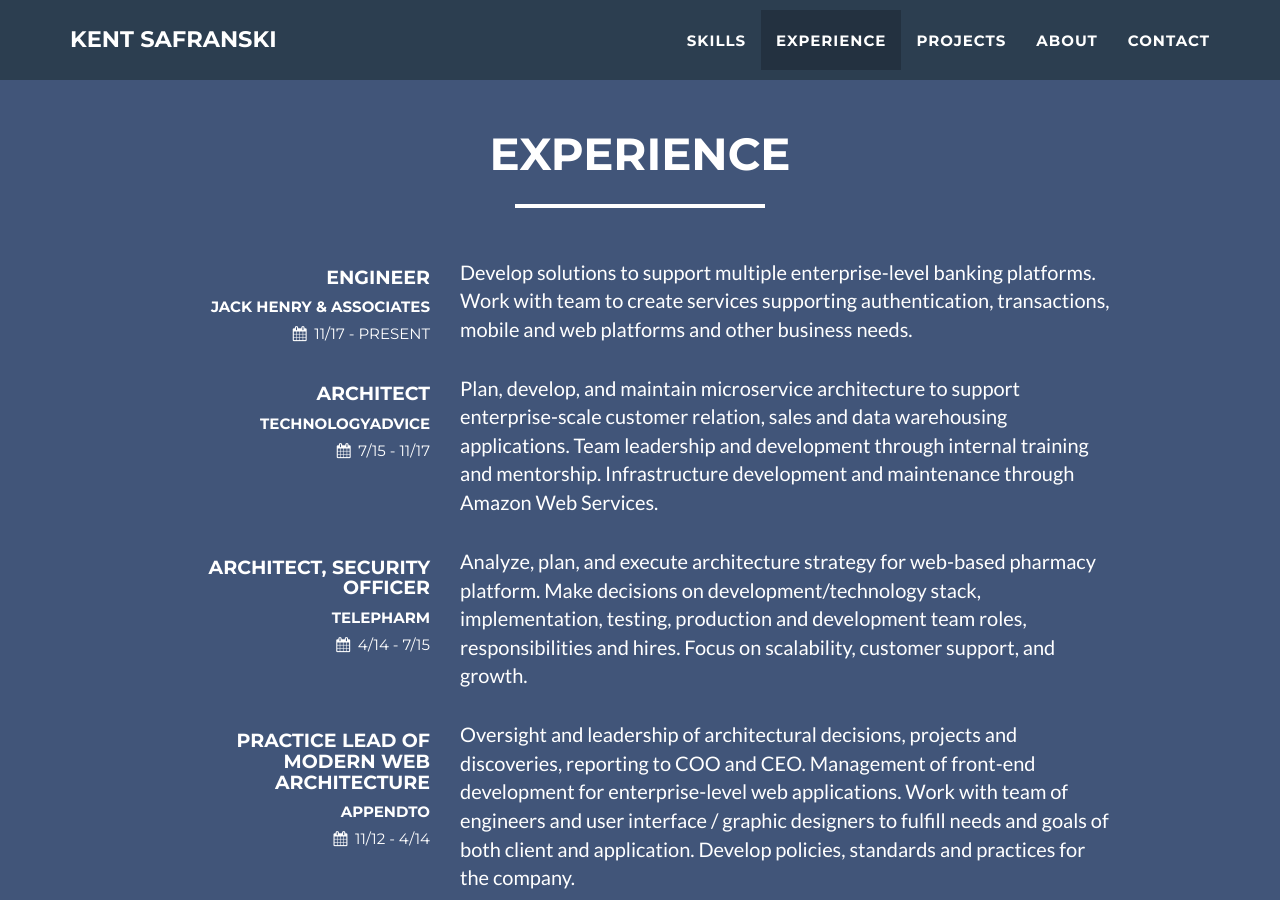
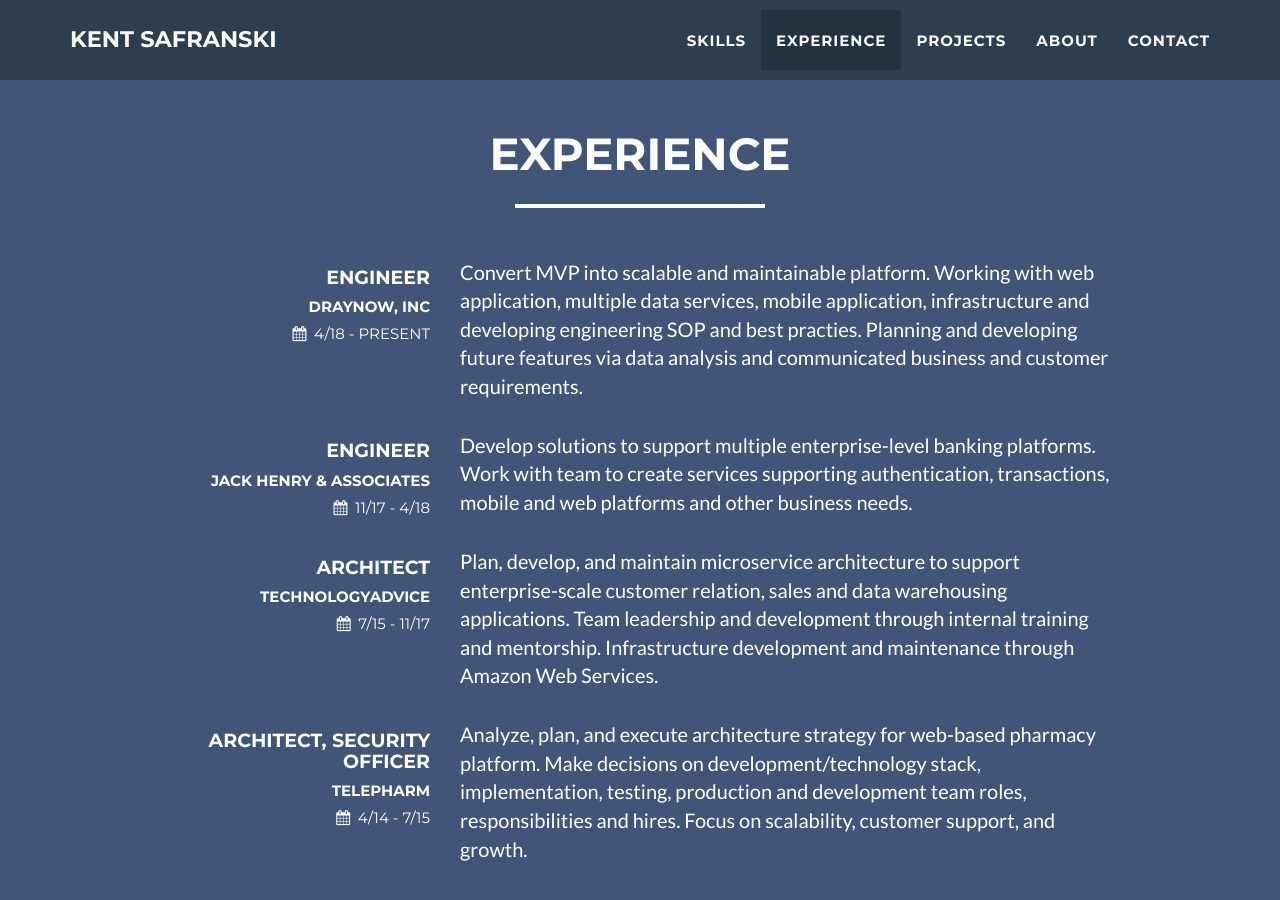
Before and after one commit to ksafranski/ksafranski.github.io, a Jekyll site: the page built from index.html, in a window 1280 px wide and 900 px high, scrolled down 2033 px. Built offline with Jekyll 4.4.1, drawn with Linux system fonts in a browser that asks for light colours.

Commit message:
update experience

```diff
--- a/_includes/experience.html
+++ b/_includes/experience.html
@@ -10,8 +10,23 @@
             <div class="row">
                 <div class="col-lg-3 col-lg-offset-1 section-heading">
                     <h4>Engineer</h4>
+                    <h5>DrayNow, Inc</h5>
+                    <h5 class="experience-date"><i class="fa fa-calendar"></i>4/18 - Present</h5>
+                </div>
+                <div class="col-lg-7">
+                    <p>
+                        Convert MVP into scalable and maintainable platform. Working with web application,
+                        multiple data services, mobile application, infrastructure and developing engineering
+                        SOP and best practies. Planning and developing future features via data analysis and
+                        communicated business and customer requirements.
+                    </p>
+                </div>
+            </div>
+            <div class="row">
+                <div class="col-lg-3 col-lg-offset-1 section-heading">
+                    <h4>Engineer</h4>
                     <h5>Jack Henry &amp; Associates</h5>
-                    <h5 class="experience-date"><i class="fa fa-calendar"></i>11/17 - Present</h5>
+                    <h5 class="experience-date"><i class="fa fa-calendar"></i>11/17 - 4/18</h5>
                 </div>
                 <div class="col-lg-7">
                     <p>
```
